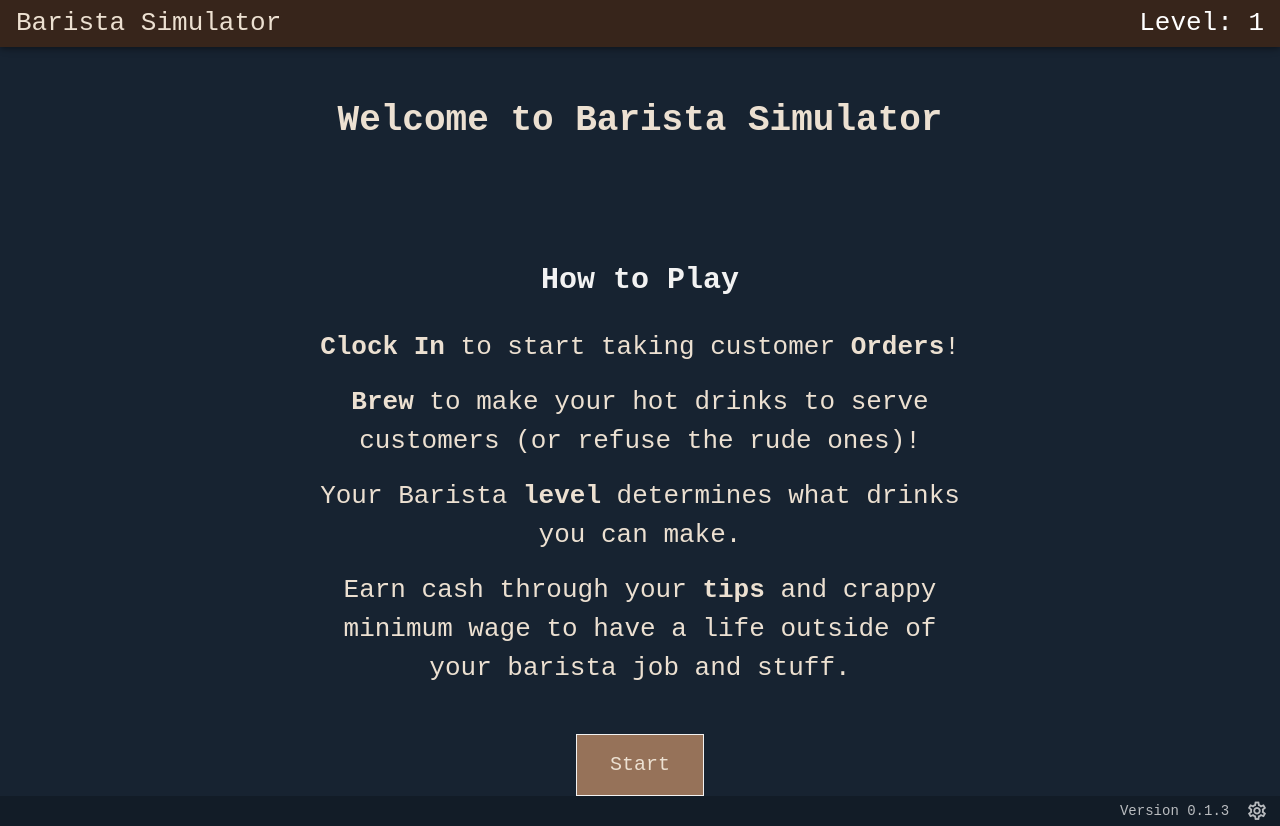
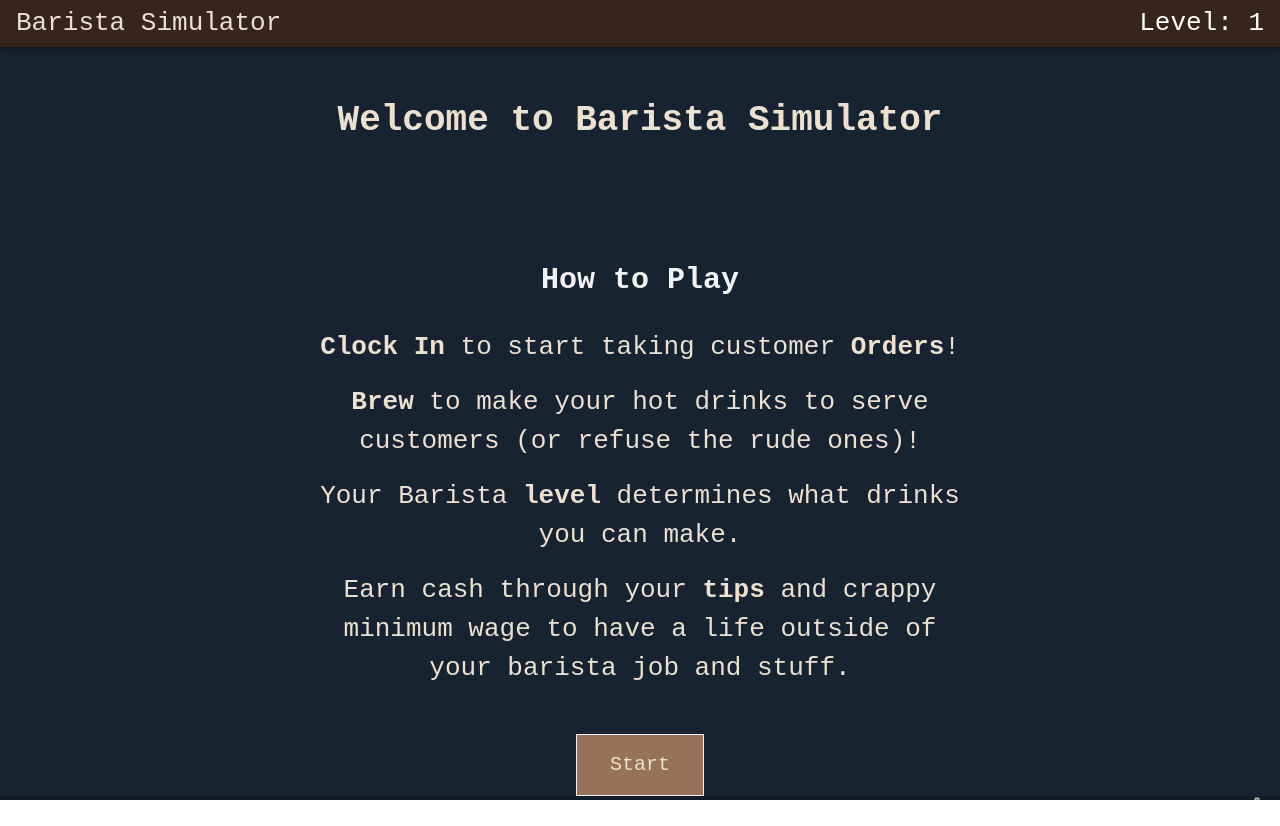
Before and after one commit to mattrenfer/Barista-Simulator, a Vue app: page /orders in a window 1280 px wide. After the commit the page ends 800 px from the top, so only its background shows below. Built offline with nearby package versions, Linux system fonts and the light colour scheme.

Commit message:
Prevent Scrolling on All Views

```diff
--- a/src/App.vue
+++ b/src/App.vue
@@ -120,14 +120,21 @@ export default {
 
 <style>
 #app {
-  background-color: #172331;
-  background-size: auto;
-  background-repeat: repeat-y;
-  background-position-x: right;
-  color: #f2f2f2;
-  font-size: 20px;
-  font-family: monospace;
-  text-align: center;
+    background-color: #172331;
+    color: #f2f2f2;
+    font-size: 20px;
+    font-family: monospace;
+    text-align: center;
+    position: absolute;
+    top: 0;
+    left: 0;
+    right: 0;
+    bottom: 0;
+    overflow: hidden;
+}
+
+#app::-webkit-scrollbar {
+  display: none !important;
 }
 
 .v-navigation-drawer {
```
